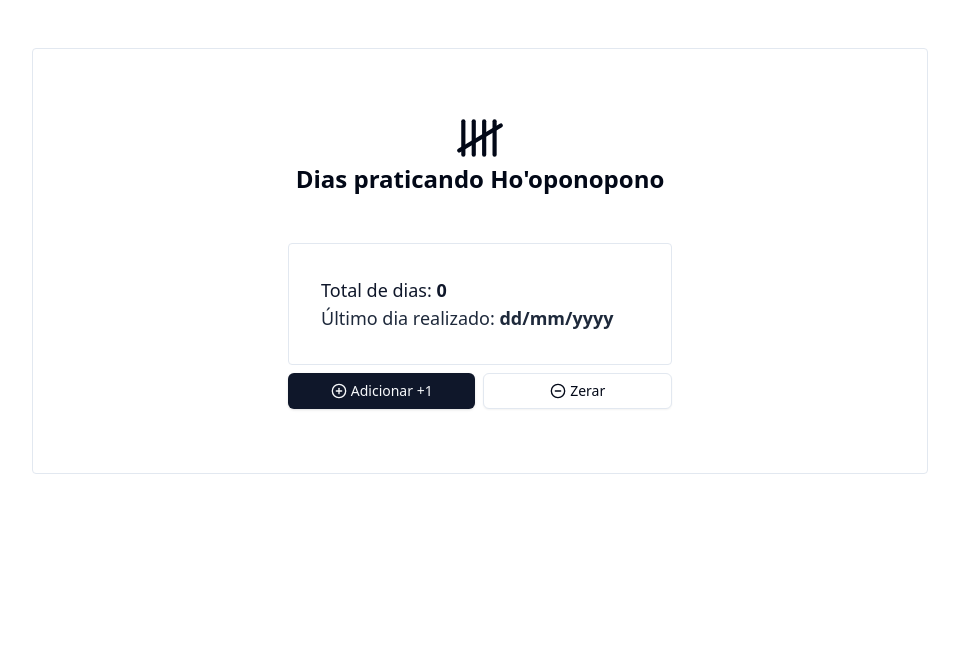
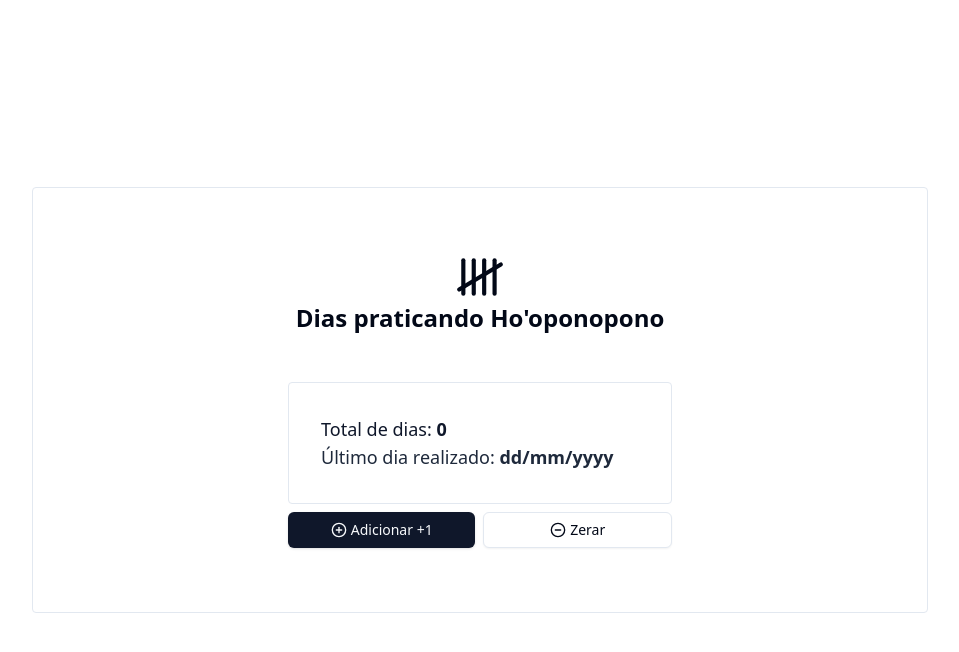
Before and after one commit to IgorAlvesR/day-counter, a React (Vite) app: page / in a window 1280 px wide. Shown: the top 652 px of the page, without its empty margins (160-1119 px from the left). Built offline with nearby package versions, Linux system fonts and the light colour scheme; the HTML template or start-up script is replaced by a standard one.

Commit message:
feat: ajusta layout.

```diff
--- a/src/App.tsx
+++ b/src/App.tsx
@@ -12,7 +12,8 @@ function App() {
     useDayCountInfo(service)
 
   return (
-    <main className="border px-2 md:px-auto py-16 rounded border-slate-200  mt-48 md:mt-12 space-y-12 mx-2 md:mx-auto max-w-4xl flex flex-col items-center">
+    <main className="md:flex-col flex justify-center items-center h-screen mx-2">
+      <div className="w-full border px-2 md:px-auto py-16 rounded border-slate-200 space-y-12 mx-2 md:mx-auto max-w-4xl flex flex-col items-center">
         <section className="flex flex-col items-center">
           <Tally5 size="50" />
           <h1 className="text-1xl md:text-2xl text-center md:text-start font-bold">
@@ -43,6 +44,7 @@ function App() {
             </AlertConfirm>
           </div>
         </section>
+      </div>
     </main>
   )
 }
```
Lines whose indentation alone changed are shown as unchanged.
